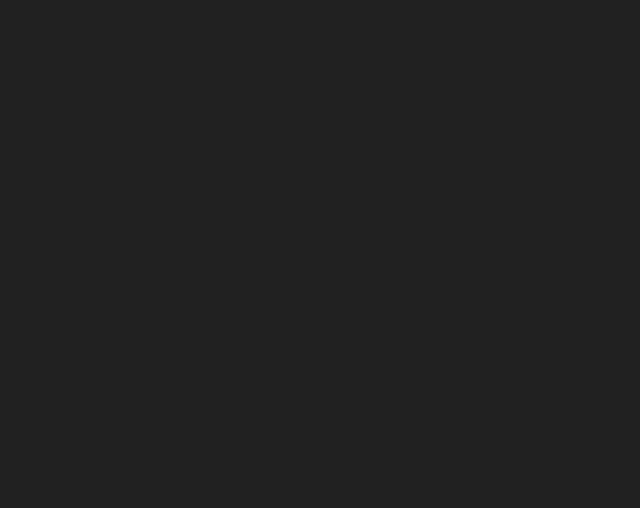
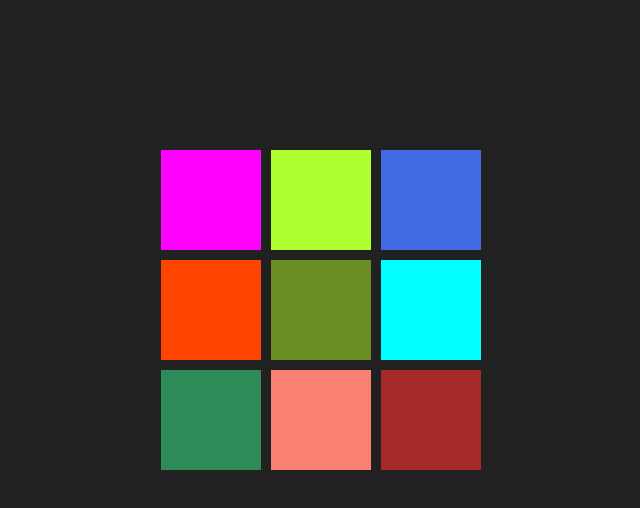
Before and after one commit to CaioFiszuk/do-not-click-me, a React (Vite) app: page /page6 in a window 1280 px wide. Before the commit this address had no page. Shown: the top 508 px of the page, without its empty margins (287-927 px from the left). Built offline with nearby package versions, Linux system fonts and the light colour scheme.

Commit message:
Cria o CircleSix

```diff
--- a/src/components/App.jsx
+++ b/src/components/App.jsx
@@ -1,6 +1,8 @@
 import { Link } from 'react-router-dom';
 
 function App() {
+
+  console.log(document.body)
 
   return (
     <div>
@@ -25,7 +27,9 @@ function App() {
           <Link to={'/page5'}>
             <div className="circle">  </div>
           </Link>
-          <div className="circle">  </div>
+          <Link to={'/page6'}>
+            <div className="circle">  </div>
+          </Link>
         </div>
         <div className="tier">
           <div className="circle">  </div>
--- /dev/null
+++ b/src/components/CircleSix.jsx
@@ -0,0 +1,19 @@
+function CircleSix() {
+  return (
+    <div>
+      <section className="container">
+          <div className="square pink"></div>
+          <div className="square green"></div>
+          <div className="square royalblue"></div>
+          <div className="square orange"></div>
+          <div className="square olive"></div>
+          <div className="square blue"></div>
+          <div className="square cyan"></div>
+          <div className="square salmon"></div>
+          <div className="square brown"></div>
+      </section>
+    </div>
+  );
+}
+
+export default CircleSix;
--- a/src/index.css
+++ b/src/index.css
@@ -3,6 +3,7 @@
 @import url('./styles/CircleThree.css');
 @import url('./styles/CircleFour.css');
 @import url('./styles/CircleFive.css');
+@import url('./styles/Circle.Six.css');
 
 * {
   margin: 0;
--- a/src/routes/routes.jsx
+++ b/src/routes/routes.jsx
@@ -5,6 +5,7 @@ import CircleTwo from '../components/CircleTwo.jsx';
 import CircleThree from '../components/CircleThree.jsx';
 import CircleFour from '../components/CircleFour.jsx';
 import CircleFive from '../components/CircleFive.jsx';
+import CircleSix from '../components/CircleSix.jsx';
 
 export function AppRoutes(){
     return(
@@ -15,6 +16,7 @@ export function AppRoutes(){
             <Route path='/page3' element={<CircleThree />}/>
             <Route path='/page4' element={<CircleFour />}/>
             <Route path='/page5' element={<CircleFive />}/>
+            <Route path='/page6' element={<CircleSix />} />
         </Routes>
     );
 }
--- /dev/null
+++ b/src/styles/Circle.Six.css
@@ -0,0 +1,54 @@
+.container {
+    width: 30%;
+    display: flex;
+    gap: 10px;
+    flex-wrap: wrap;
+    margin: 150px auto;
+}
+
+.square {
+    width: 100px;
+    height: 100px;
+    cursor: pointer;
+    transition: transform 0.3s ease;
+}
+
+.square:hover {
+    transform: scale(1.2);
+}
+
+.pink {
+    background-color: fuchsia;
+}
+
+.green {
+    background-color: greenyellow;
+}
+
+.royalblue {
+    background-color: royalblue;
+}
+
+.orange {
+    background-color: orangered;
+}
+
+.olive {
+    background-color: olivedrab;
+}
+
+.blue {
+    background-color: aqua;
+}
+
+.cyan {
+    background-color: seagreen;
+}
+
+.salmon {
+    background-color: salmon;
+}
+
+.brown {
+    background-color: brown;
+}
```
